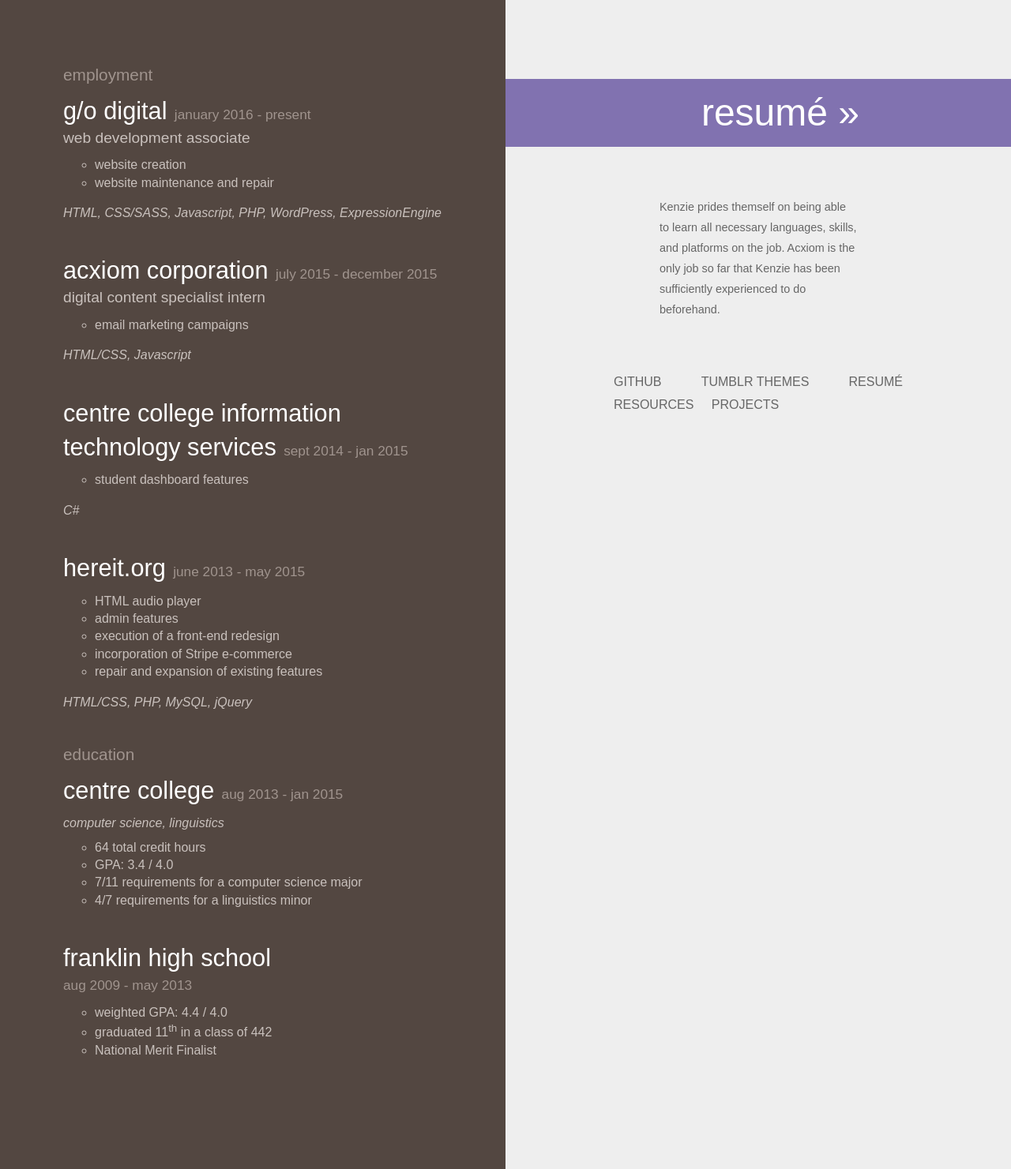
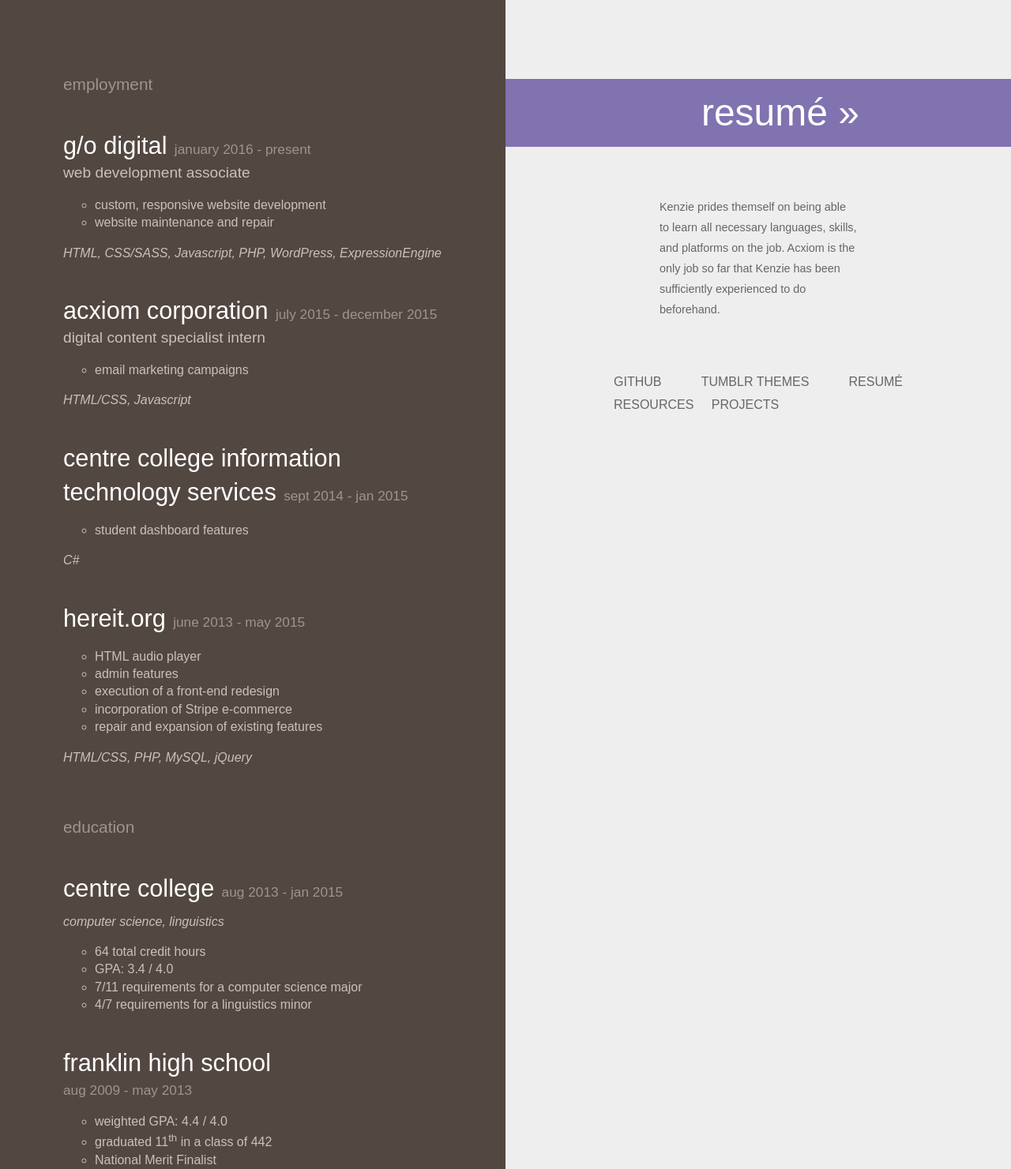
Before and after one commit to kenziebottoms/kenzie-ink-v1, a Jekyll site: the page built from resume.md, in a window 1280 px wide. Shown: the whole page at 79% size. Built offline with Jekyll 4.4.1, drawn with Linux system fonts in a browser that asks for light colours; nearby versions of some CDN libraries; library files that are not in the unit come from our copies.

Commit message:
tweaked resume again i'm sorry

```diff
--- a/_includes/resume.html
+++ b/_includes/resume.html
@@ -5,7 +5,7 @@
             <h3>g/o digital</h3> <span class="subheader">january 2016 - present</span><br/>web development associate
         </div>
         <ul>
-            <li>website creation</li>
+            <li>custom, responsive website development</li>
             <li>website maintenance and repair</li>
         </ul>
         <em>HTML, CSS/SASS, Javascript, PHP, WordPress, ExpressionEngine</em>
--- a/css/site.css
+++ b/css/site.css
@@ -343,12 +343,13 @@
 		line-height: 1.4;
 	}
 		#resume h4 {
-			margin: 0;
+			margin: 3em 0 2em 0;
 			font-size: 1.3em;
 		}
 		#resume ul {
 			list-style-type: circle;
-			margin-top: .5em
+			margin-top: 1em;
+			margin-bottom: 1em;
 		}
 		.title-block {
 			margin: .5em 0;
```
